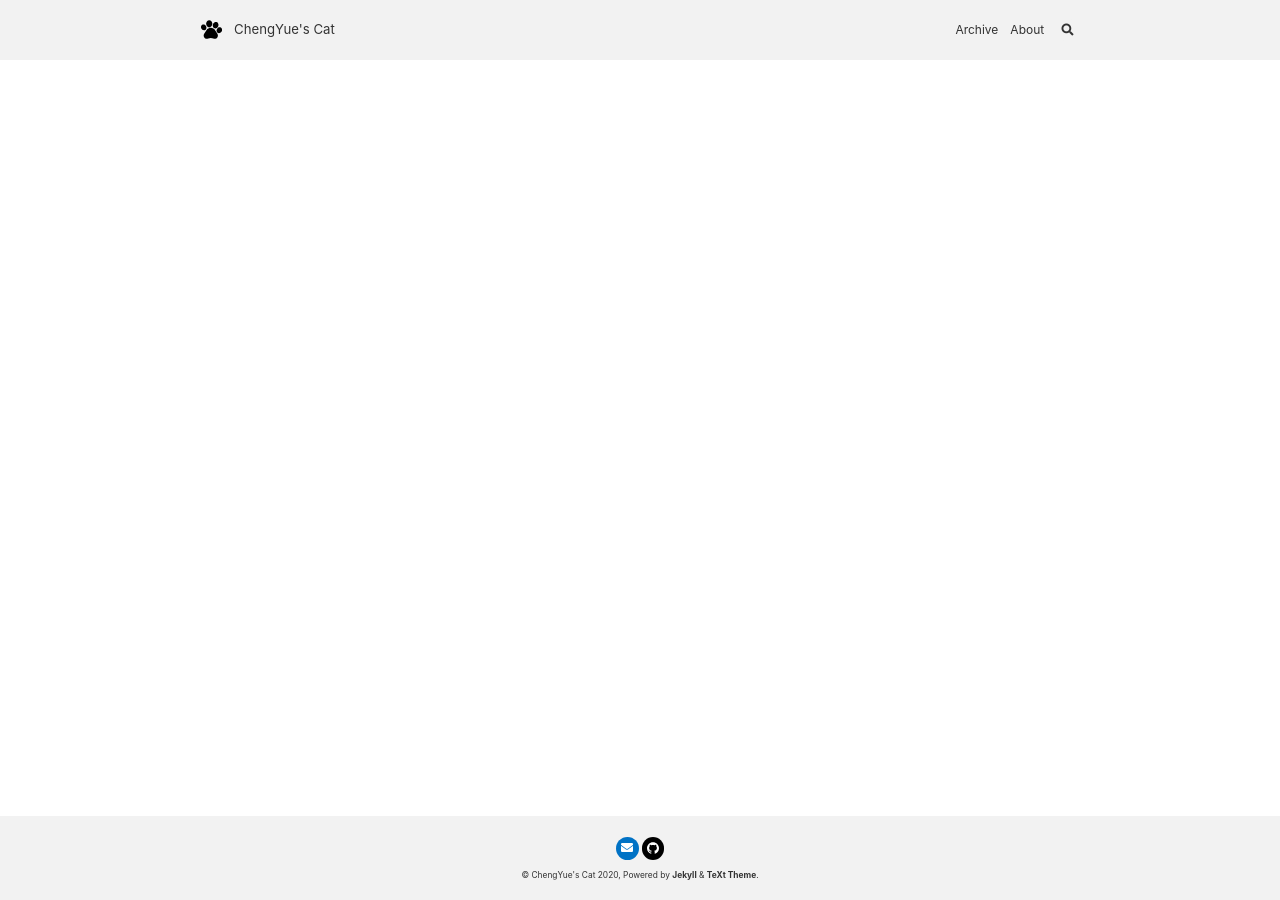
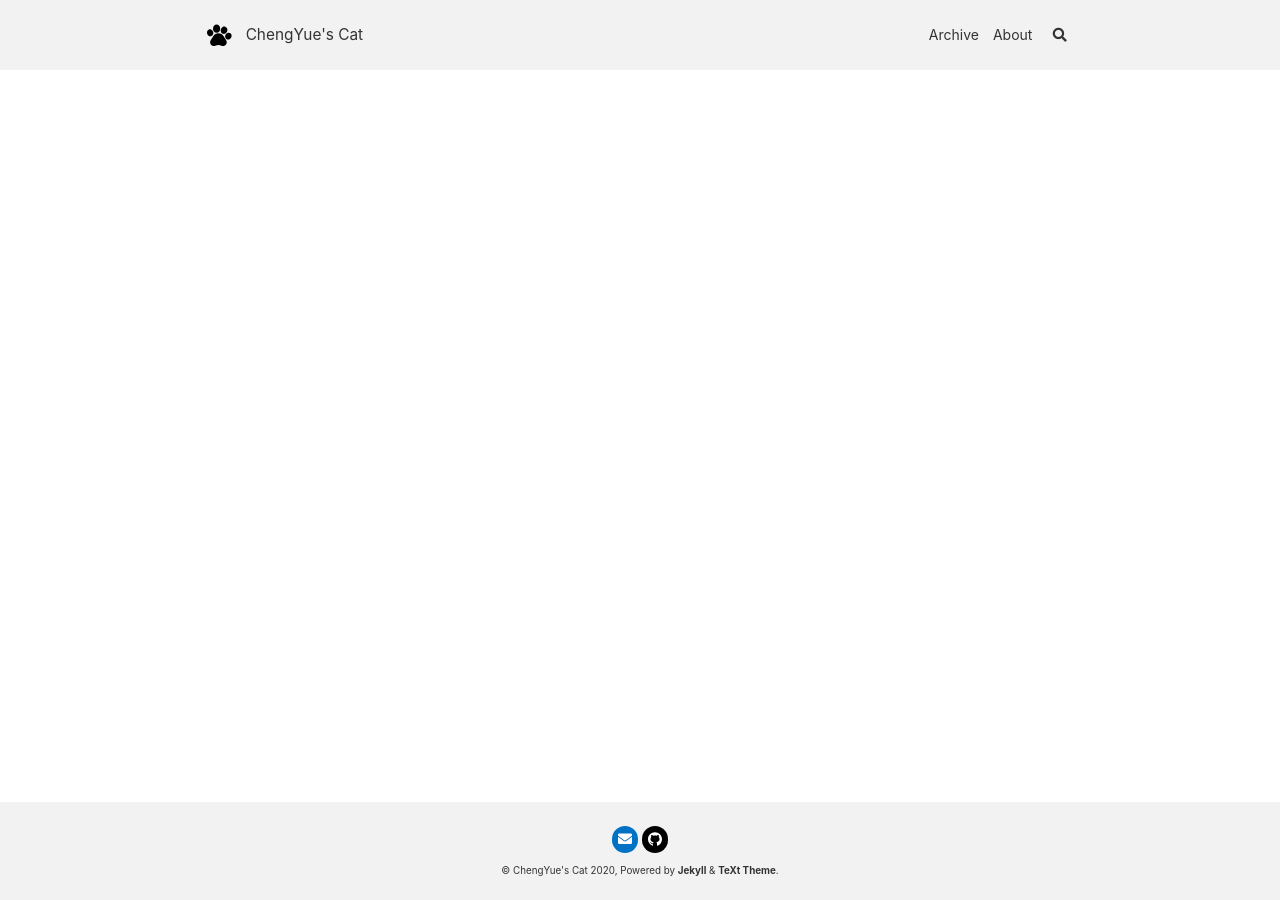
Before and after one commit to zaiquanyang/zaiquanyang.github.io, a Jekyll site: the page built from index.markdown, in a window 1280 px wide. Built offline with Jekyll 4.4.1, drawn with Linux system fonts in a browser that asks for light colours; nearby versions of some CDN libraries; the list of posts is cut into pages by our own code.

Commit message:
Update _variables.scss

```diff
--- a/_sass/common/_variables.scss
+++ b/_sass/common/_variables.scss
@@ -2,8 +2,8 @@
   font-family:            (-apple-system, BlinkMacSystemFont, "Segoe UI", Helvetica, Arial, sans-serif),
   font-family-code:       (Menlo, Monaco, Consolas, Andale Mono, lucida console, Courier New, monospace),
 
-  font-size-root:         12px,
-  font-size-root-sm:      10px,
+  font-size-root:         14px,
+  font-size-root-sm:      12px,
 
   font-size-xl:           1.5rem,
   font-size-lg:           1.25rem,
```
